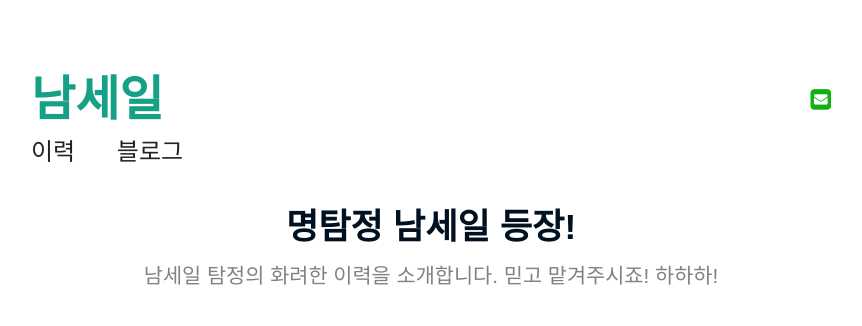
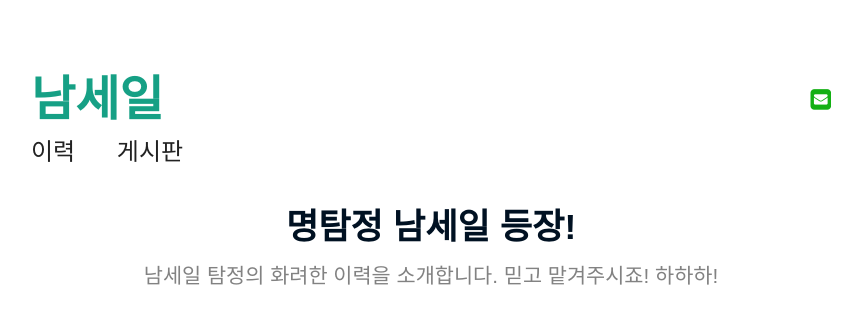
Before and after one commit to seil0224/seil0224.github.io, a Jekyll site: the page built from resume.md, in a window 1280 px wide. Shown: the top 326 px of the page, without its empty margins (209-1071 px from the left). Built offline with Jekyll 4.4.1, drawn with Linux system fonts in a browser that asks for light colours; some web fonts are replaced.

Commit message:
Update header.html

```diff
--- a/_includes/header.html
+++ b/_includes/header.html
@@ -3,7 +3,7 @@
 <a href="{{ '/' | prepend: site.baseurl }}" class="logo" style="color: #16a085">남세일</a>
 <ul class="menu">
 <li class="menu__entry"><a href="{{ '/resume' | prepend: site.baseurl }}" style="color: #222222">이력</a></li>
-<li class="menu__entry"><a href="{{ '/blog' | prepend: site.baseurl }}" style="color: #222222">블로그</a></li>
+<li class="menu__entry"><a href="{{ '/blog' | prepend: site.baseurl }}" style="color: #222222">게시판</a></li>
 </ul>
 </div>
 <ul class="social-links">
```
